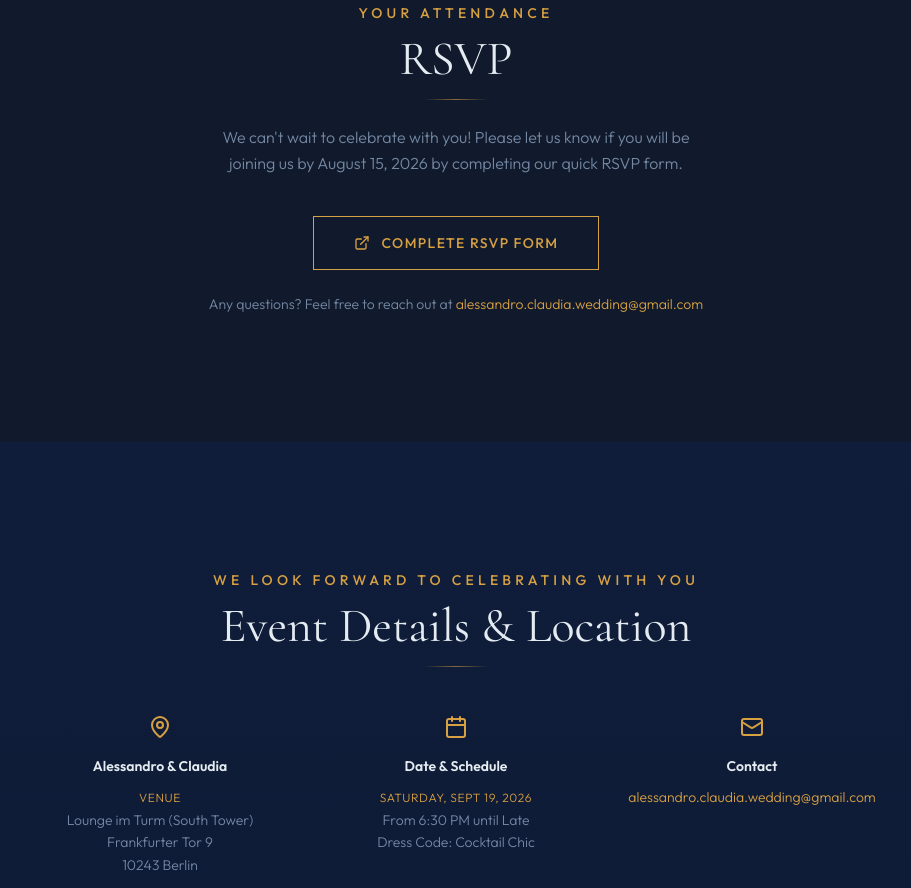
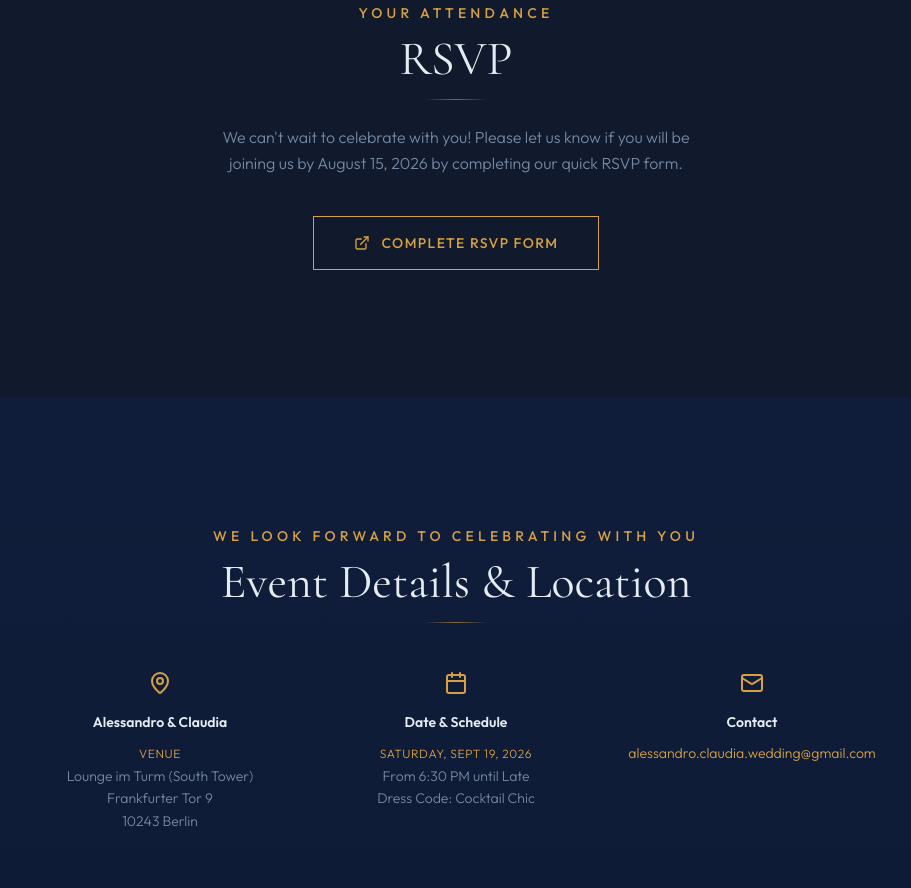
Before and after one commit to francescofact/alessandroeclaudia.party, a website: page cloned/index.html in a window 1280 px wide. Shown: the part 4766-5654 px from the top of the page, without its empty margins (184-1095 px from the left). Drawn offline with nearby package versions, Linux system fonts and the light colour scheme.

Commit message:
Remove question email line under RSVP form

```diff
--- a/cloned/index.html
+++ b/cloned/index.html
@@ -292,10 +292,6 @@
             <svg xmlns="http://www.w3.org/2000/svg" width="20" height="20" viewBox="0 0 24 24" fill="none" stroke="currentColor" stroke-width="2" stroke-linecap="round" stroke-linejoin="round" class="lucide lucide-external-link h-4 w-4"><path d="M18 13v6a2 2 0 0 1-2 2H5a2 2 0 0 1-2-2V8a2 2 0 0 1 2-2h6"></path><polyline points="15 3 21 3 21 9"></polyline><line x1="10" y1="14" x2="21" y2="3"></line></svg>
             Complete RSVP Form
           </a>
-
-          <p class="mt-6 text-sm font-body text-muted-foreground">
-            Any questions? Feel free to reach out at <a href="mailto:alessandro.claudia.wedding@gmail.com" class="text-gold hover:text-gold-light transition-colors">alessandro.claudia.wedding@gmail.com</a>
-          </p>
         </div>
       </section>
 
```
Also changed, not shown: index.html (+0 -4 lines).
